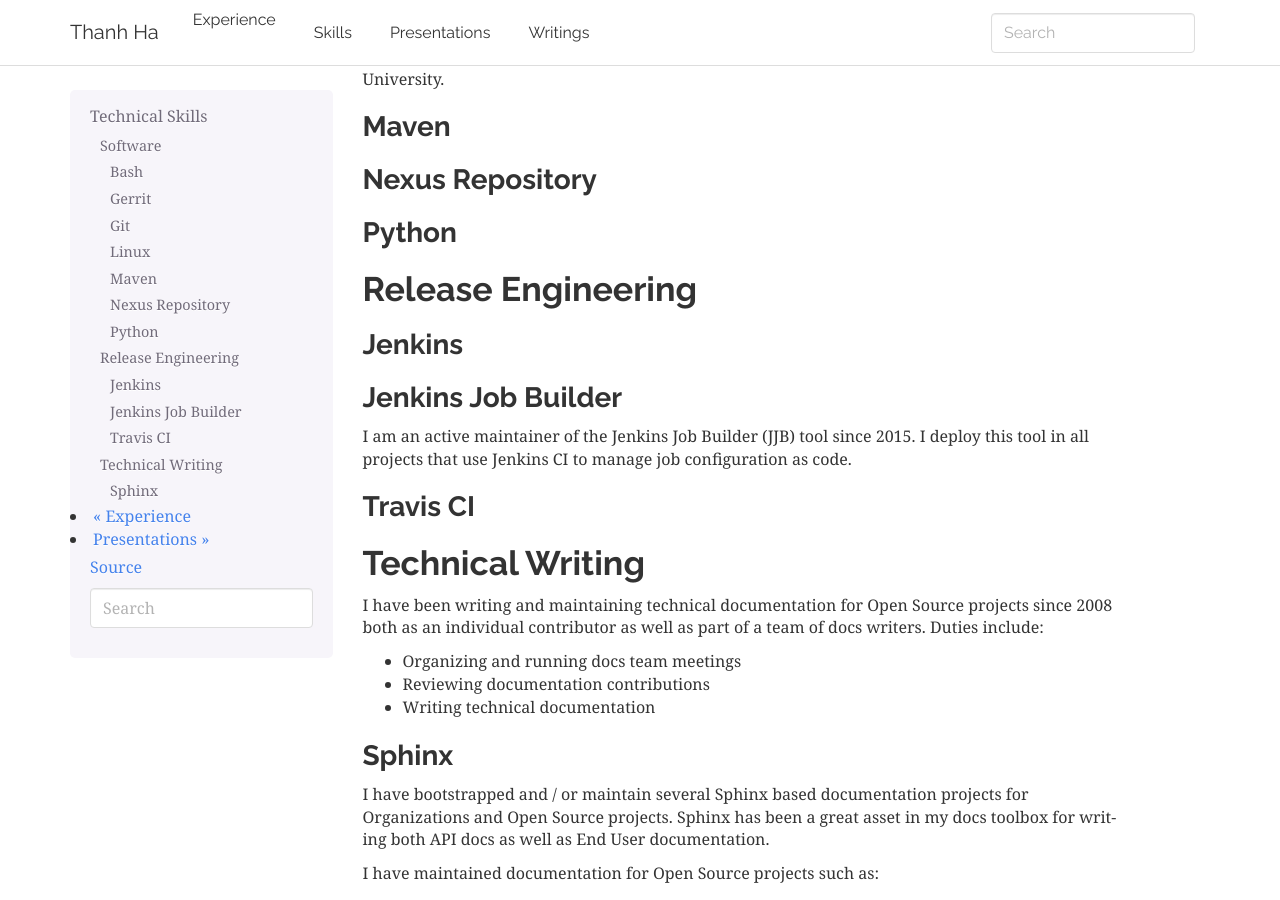
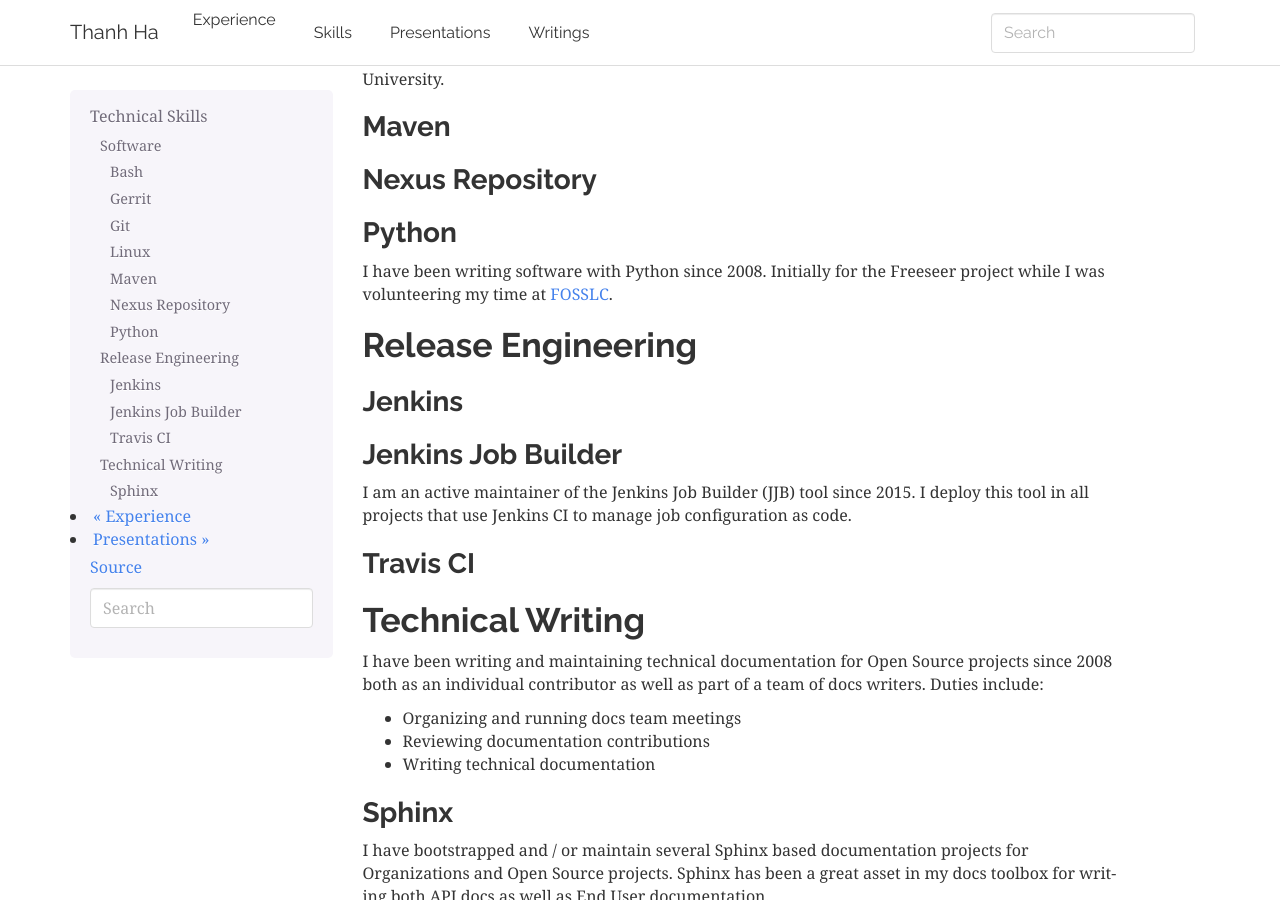
Before and after one commit to zxiiro/zxiiro.github.io, a Sphinx documentation site: the page built from docs/skills.rst, in a window 1280 px wide and 900 px high, scrolled down 847 px. Built offline with Sphinx 7.4.7, drawn with Linux system fonts in a browser that asks for light colours.

Commit message:
Add Python description
Signed-off-by: Thanh Ha <zxiiro@linux.com>

```diff
--- a/docs/experience.rst
+++ b/docs/experience.rst
@@ -60,6 +60,8 @@
 - Create Solaris scripts to automate creation of zones
 - Maintain SSH Tunnels to provide access to offsite equipment for the team
 
+.. _fosslc:
+
 **Lead Developer**, FOSSLC *(Feb 2008 - Jan 2015)*
 --------------------------------------------------
 
--- a/docs/skills.rst
+++ b/docs/skills.rst
@@ -40,6 +40,9 @@
 Python
 ------
 
+I have been writing software with Python since 2008. Initially for the Freeseer
+project while I was volunteering my time at :ref:`FOSSLC <fosslc>`.
+
 
 Release Engineering
 ===================
```
